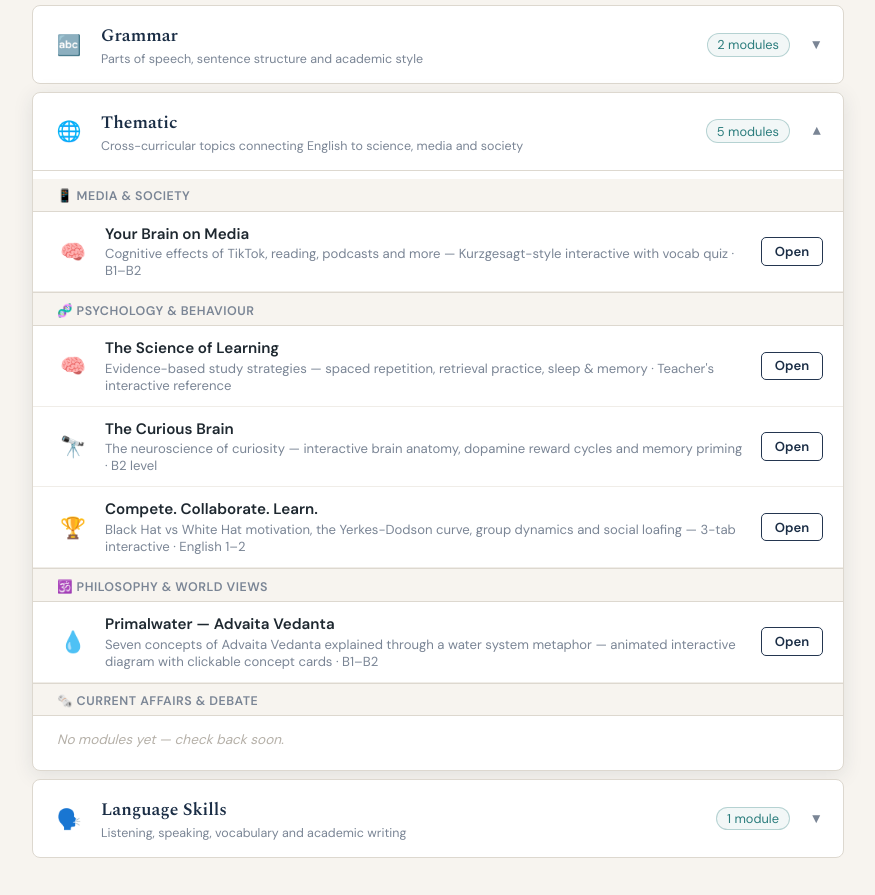
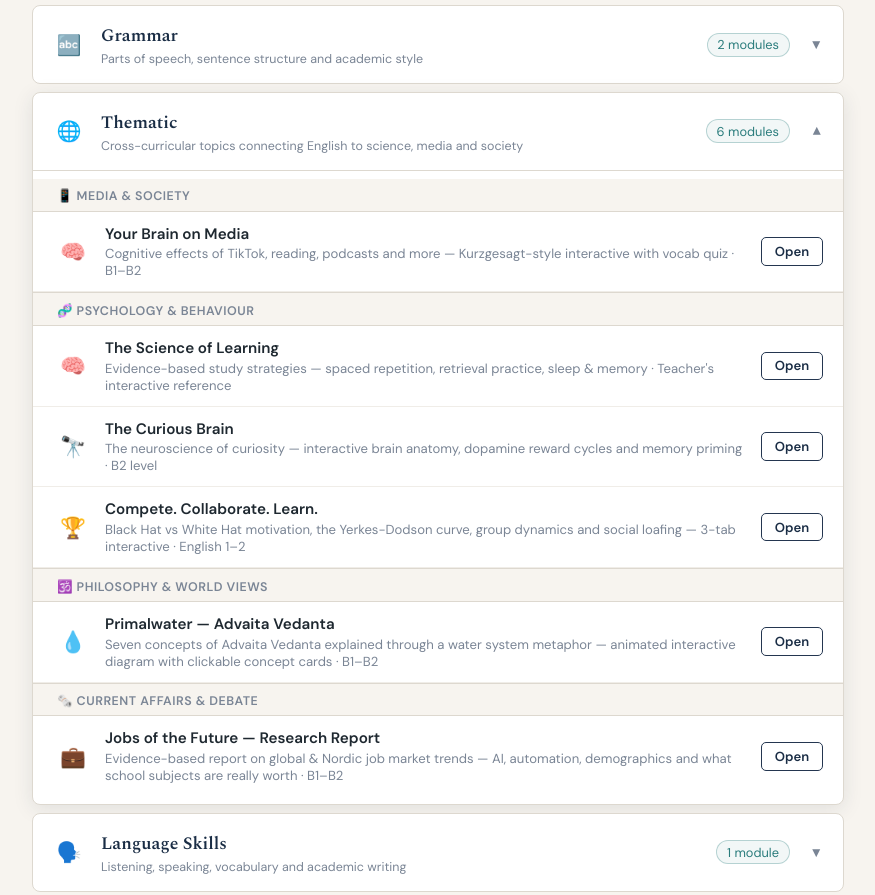
Before and after one commit to andre-edu/andre-english, a plain HTML site: page index.html in a window 1280 px wide. Shown: the part 394-1289 px from the top of the page, without its empty margins (202-1077 px from the left). Drawn offline with nearby package versions, Linux system fonts and the light colour scheme.

Commit message:
Add files via upload

```diff
--- a/index.html
+++ b/index.html
@@ -410,7 +410,7 @@
                     <div class="cat-title">Thematic</div>
                     <div class="cat-desc">Cross-curricular topics connecting English to science, media and society</div>
                 </div>
-                <span class="cat-count has-modules">5 modules</span>
+                <span class="cat-count has-modules">6 modules</span>
                 <span class="cat-arrow">▼</span>
             </div>
             <div class="module-list">
@@ -464,7 +464,14 @@
                 </div>
 
                 <div class="subgroup-label">🗞️ Current Affairs &amp; Debate</div>
-                <div class="empty-note">No modules yet — check back soon.</div>
+                <div class="module-row">
+                    <span class="module-icon">💼</span>
+                    <div class="module-info">
+                        <div class="module-name">Jobs of the Future — Research Report</div>
+                        <div class="module-desc">Evidence-based report on global &amp; Nordic job market trends — AI, automation, demographics and what school subjects are really worth · B1–B2</div>
+                    </div>
+                    <a href="future-jobs-report-english.html" class="module-link">Open</a>
+                </div>
 
             </div>
         </div>
```
